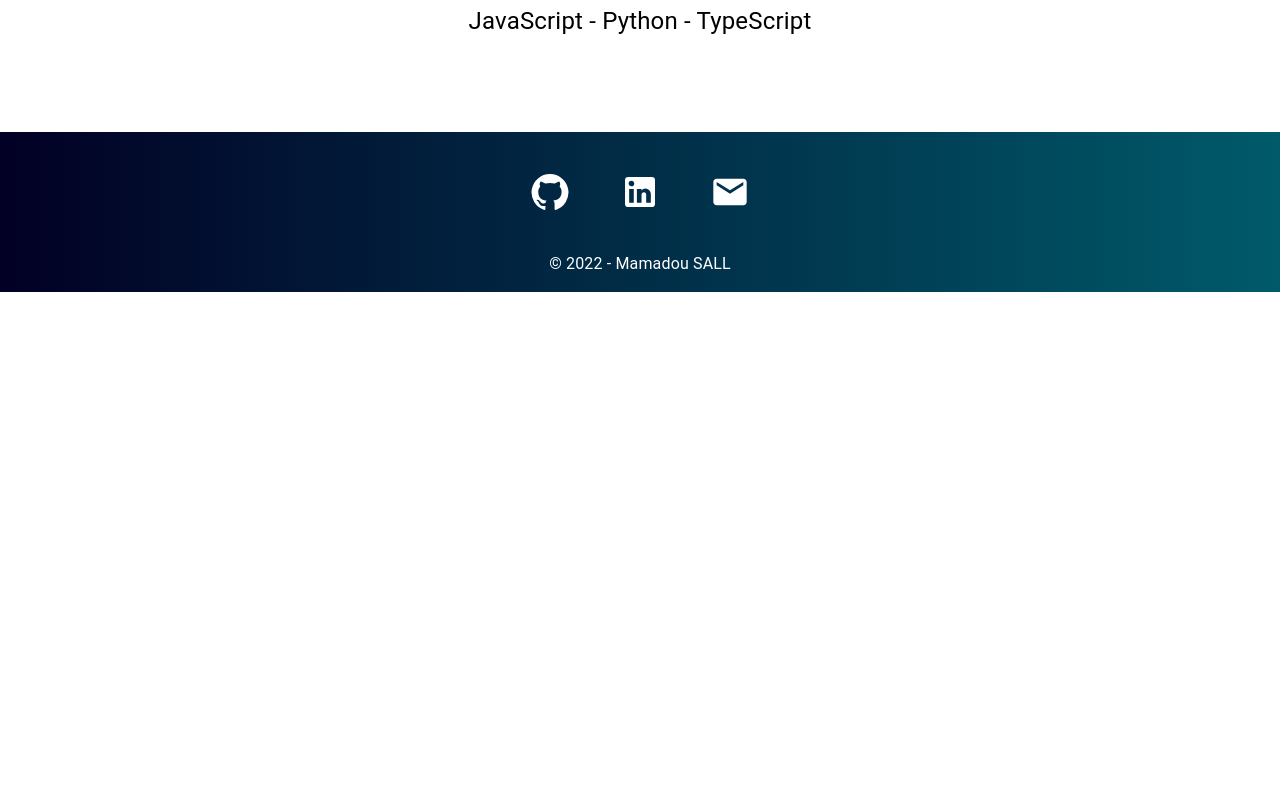
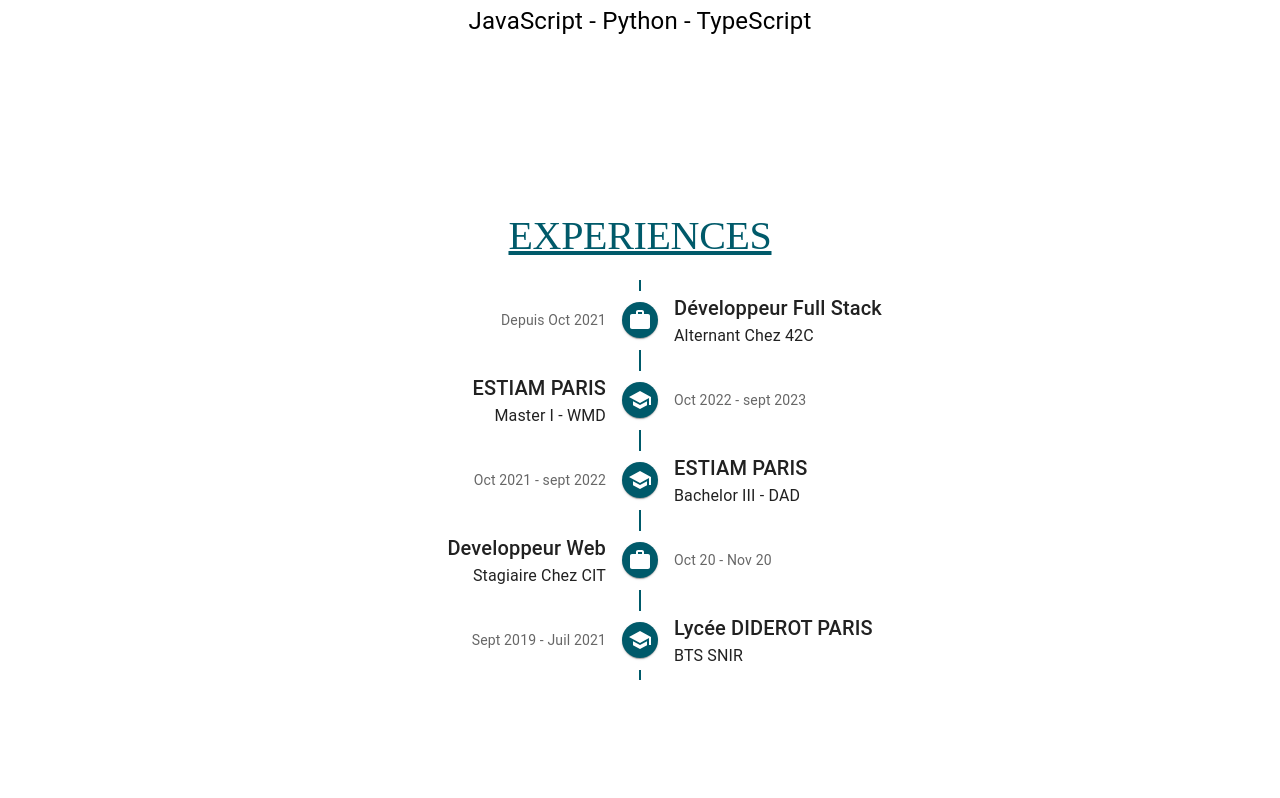
Before and after one commit to mahdou19/portfolio, a React (Create React App) app: page / in a window 1280 px wide. Shown: the part 1142-1940 px from the top of the page. Before the commit the page ends 1434 px from the top, so only its background shows below. Built offline with nearby package versions, Linux system fonts and the light colour scheme; a web font is replaced by a local one.

Commit message:
Add experience page in mainpage

```diff
--- a/src/components/experiences/Experiences.jsx
+++ b/src/components/experiences/Experiences.jsx
@@ -8,10 +8,13 @@ import Footer from "../common/footer/Footer.jsx";
 import Title from "../common/title/Title.jsx";
 
 function Experiences() {
+  const currentPath = window.location.pathname;
   const theme = useTheme();
+
   return (
     <Box
       sx={{
+        py: 8,
         [theme.breakpoints.down("sm")]: {
           px: 0,
         },
@@ -21,7 +24,7 @@ function Experiences() {
       <Box sx={{ mb: 5, minHeight: "55vh", height: "auto" }}>
         <ExperienceTimeline />
       </Box>
-      <Footer />
+      {currentPath === "/experiences" && <Footer />}
     </Box>
   );
 }
--- a/src/components/mainpage/MainPage.jsx
+++ b/src/components/mainpage/MainPage.jsx
@@ -1,13 +1,16 @@
 import Footer from "../common/footer/Footer.jsx";
+import Experiences from "../experiences/Experiences.jsx";
+
 import Skills from "./skills/Skills.jsx";
 import Welcome from "./welcome/Welcome.jsx";
 
 const MainPage = () => {
   return (
     <>
-      <Welcome/>
-      <Skills/>
-      <Footer/>
+      <Welcome />
+      <Skills />
+      <Experiences />
+      <Footer />
     </>
   );
 };
```
Also changed, not shown: 1 other file (tests, documents, lock files or other folders).
